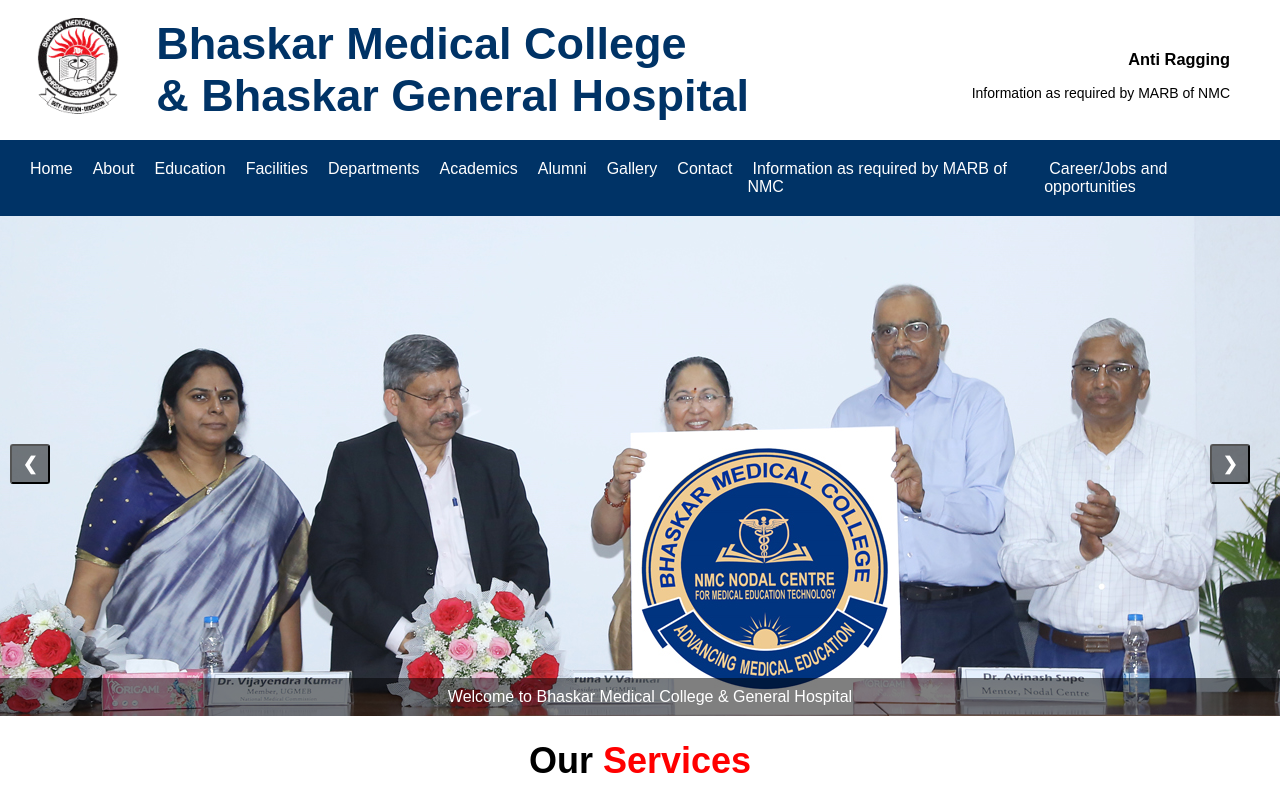
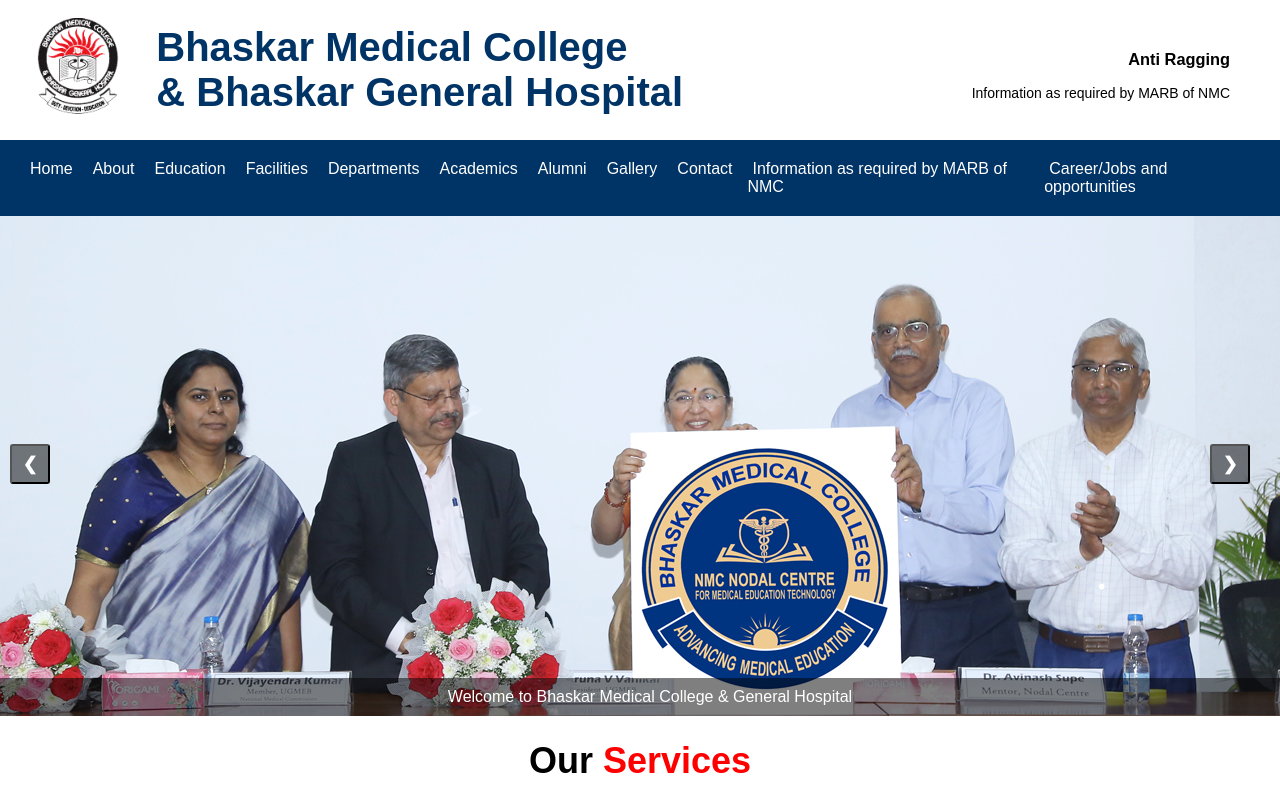
Before and after one commit to nanireo/Bhaskar-medical-college---Bhaskar-General-hospital, a React (Create React App) app: page / in a window 1280 px wide. Shown: the top 800 px of the page. Built offline with nearby package versions, Linux system fonts and the light colour scheme.

Commit message:
Bhaskar medical college & Bhaskar General hospital

```diff
--- a/src/css/Header.css
+++ b/src/css/Header.css
@@ -62,7 +62,7 @@
 
 .college-info h1 {
     margin: 0;
-    font-size: 45px; /* Adjust the font size as needed */
+    font-size: 40px; /* Adjust the font size as needed */
 }
 
 .extra-info {
```
